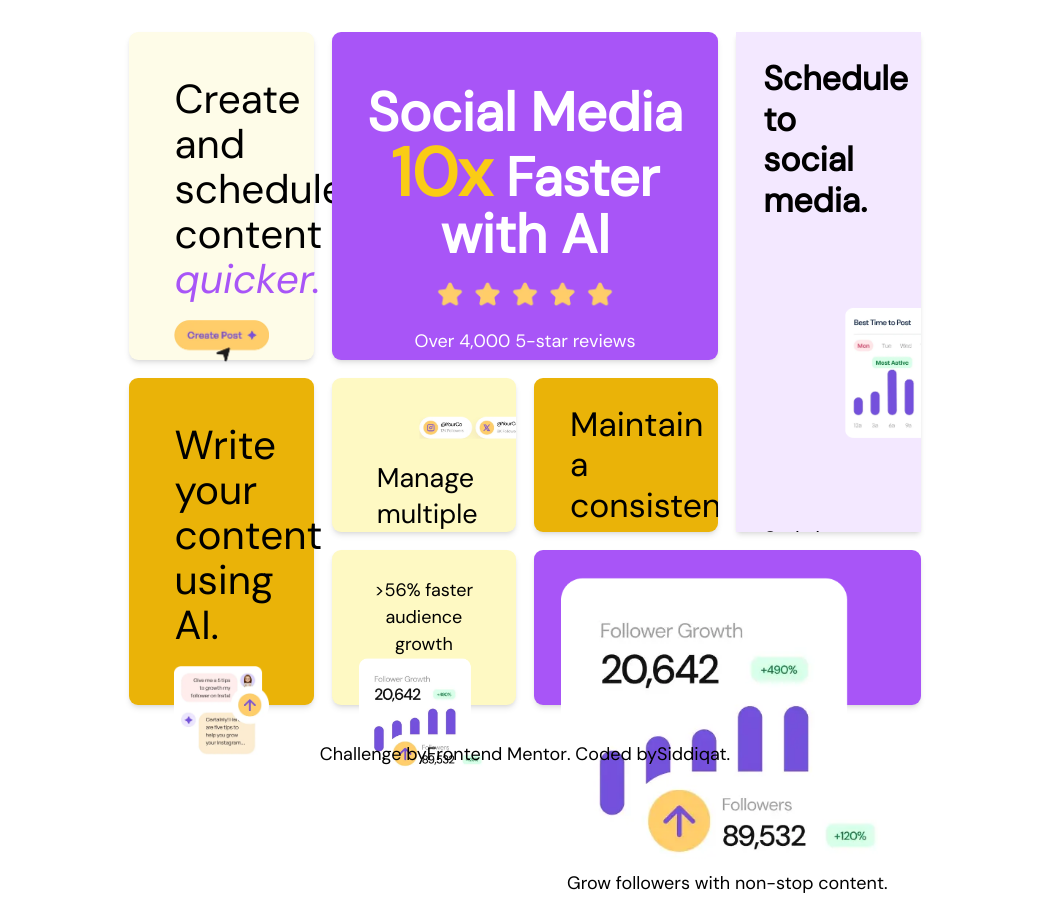
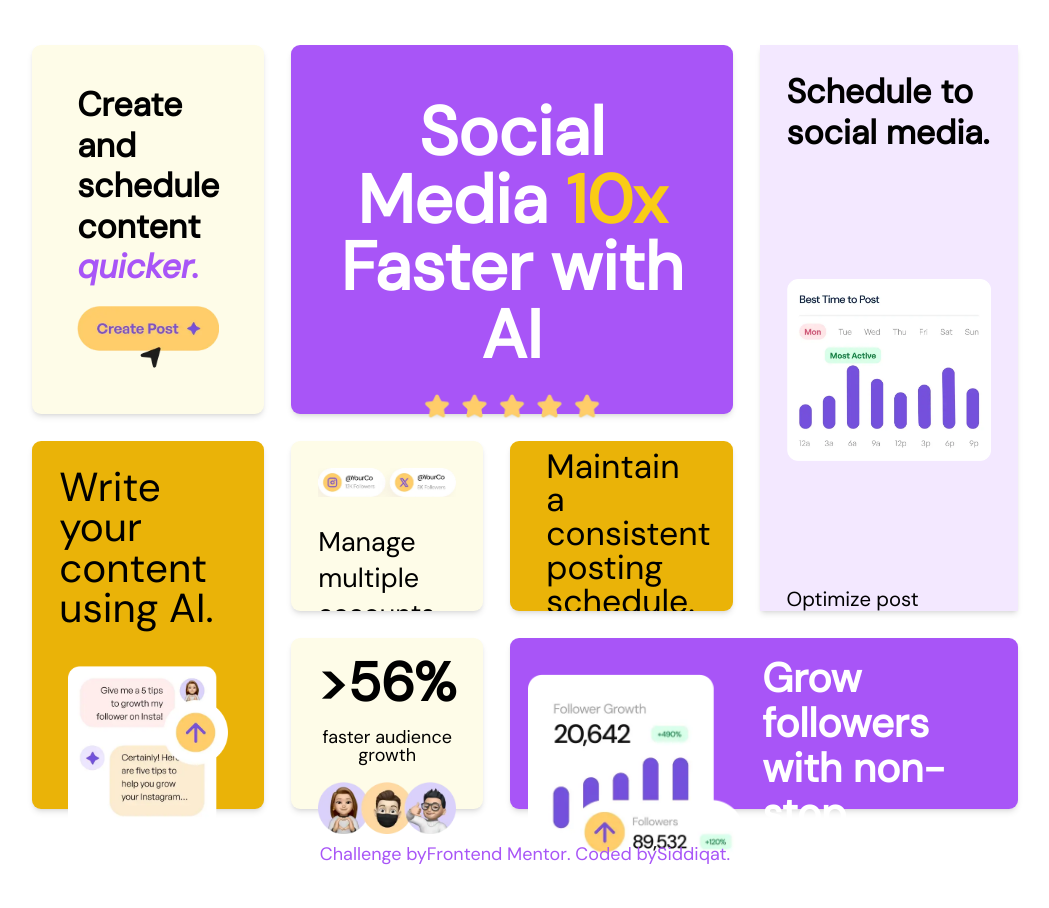
Before and after one commit to Siddami/Bento-grid, a plain HTML site: page index.html in a window 1280 px wide. Shown: the whole page, without its empty margins (115-1164 px from the left). Drawn offline with nearby package versions, Linux system fonts and the light colour scheme.

Commit message:
fixed desktop grid

```diff
--- a/index.html
+++ b/index.html
@@ -15,15 +15,15 @@
   <title>Frontend Mentor | Bento grid</title>
 </head>
 <body>
-  <div class="flex flex-col items-center justify-center h-screen p-6 w-[85%] m-auto">
-    <div class="grid grid-cols-4 grid-rows-4 gap-4 p-4 w-4/5 h-[95%]">
+  <div class="flex flex-col items-center justify-cente p-6 m-auto">
+    <div id="grid-container" class="grid grid-cols-4 grid-rows-4 gap-6 p-4 w-5/6 h-screen">
         <section
             id="box 1"
-            class="box bg-yellow-50 rounded-lg shadow-md p-10 text-left row-span-2">
-              <div class="flex flex-col gap-4">
-                  <h2 class="text-4xl">
+            class="box bg-yellow-50 rounded-lg shadow-md p-10 text-left row-span-2 h-full">
+              <div class="flex h-full flex-col flex-auto justify-center gap-4">
+                  <h2 class="text-3xl font-bold">
                     Create and schedule content
-                    <em class="text-purple-500 text-4xl">quicker.</em>
+                    <em class="text-purple-500 text-3xl font-bold">quicker.</em>
                   </h2>
                   <img
                     class="w-48"
@@ -33,69 +33,76 @@
         </section>
         <section
             id="box 2"
-            class="box bg-purple-500 rounded-lg shadow-md p-6 text-center text-white col-span-2 row-span-2">
-                <div class="flex flex-col justify-center items-center gap-4">
-                    <h2 class="text-5xl font-semibold mt-6">
+            class="box bg-purple-500 rounded-lg shadow-md p-6 text-center text-white col-span-2 row-span-2 h-full">
+                <div class="flex flex-col flex-auto justify-center items-center gap-5">
+                    <h2 class="text-6xl font-semibold mt-6">
                       Social Media <span class="text-6xl text-yellow-400 font-bold">10x</span> Faster with AI
                     </h2>
                     <img
                         class="w-40 m-auto"
                         src="./assets/images/illustration-five-stars.webp"
                         alt="five stars"/>
-                    <p class="mb-4">Over 4,000 5-star reviews</p>
+                    <p>Over 4,000 5-star reviews</p>
                 </div>
         </section>
-        <section id="box 3" class="box bg-purple-100 roundedtext-4xl font-semibold-lg shadow-md p-6 row-span-3 overflow-hidden">
-            <div class="flex flex-col gap-28">
+        <section id="box 3" class="box bg-purple-100 roundedtext-4xl font-semibold-lg shadow-md p-6 row-span-3 overflow-hidden h-full leading-none">
+            <div class="flex flex-col flex-auto gap-28">
                 <h2 class="text-3xl font-semibold">
                   Schedule to social media.
                 </h2>
                 <img
-                  class="scale-[2.5] pl-16"
                   src="./assets/images/illustration-schedule-posts.webp" alt="schedule posts" />
-                <p> Optimize post timings to publish content at the perfect time for your audience.</p>
+                <p class="text-lg leading-tight pb-4"> Optimize post timings to publish content at the perfect time for your audience.</p>
             </div>
         </section>
         <section
             id="box 4"
-            class="box bg-yellow-500 rounded-lg shadow-md p-6 text-left row-start-3 row-span-2">
-                <div class="flex flex-col p-4 gap-4 text-4xl">
+            class="box bg-yellow-500 rounded-lg shadow-md p-2 text-left row-start-3 row-span-2 h-full">
+                <div class="flex flex-col justify-center items-center flex-auto p-4 gap-8 text-4xl">
                     <h2>Write your content using AI.</h2>
                     <img
-                        class="mb-2"
+                        class="w-[90%]"
                         src="./assets/images/illustration-ai-content.webp" alt=" ai content illustration">
                 </div>
         </section>
-        <section id="box 5" class="box bg-yellow-100 rounded-lg shadow-md p-6 text-left overflow-hidden">
-                <div class="flex flex-col gap-6 p-4">
+        <section id="box 5" class="box bg-yellow-50 rounded-lg shadow-md p-6 text-left overflow-hidden h-full">
+                <div class="flex flex-col flex-grow gap-6 justify-center">
                     <img
-                      class="pl-10 scale-[2.2]"
                       src="./assets/images/illustration-multiple-platforms.webp"
                       alt="multiple platforms">
-                    <h2 class="text-2xl">Manage multiple accounts and platforms.</h2>
+                    <h2 class="text-2xl font-medium">Manage multiple accounts and platforms.</h2>
                 </div>
         </section>
-        <section id="box 6" class="box bg-yellow-500 rounded-lg shadow-md p-6 text-left overflow-hidden">
-              <div class="flex flex-col px-2">
-                <h2 class="text-3xl">Maintain a consistent posting schedule.</h2>
-                <img src="./assets/images/illustration-consistent-schedule.webp" alt="schedule posts"/>
+        <section id="box 6" class="box bg-yellow-500 rounded-lg shadow-md p-2 text-left overflow-hidden h-full">
+              <div class="flex flex-col flex-grow px-6 gap-2">
+                <h2 class="text-3xl leading-none font-medium">Maintain a consistent posting schedule.</h2>
+                <img
+                  class="w-[90%]"
+                  src="./assets/images/illustration-consistent-schedule.webp" alt="schedule posts"/>
               </div>
         </section>
-        <section id="box 6" class="box bg-yellow-100 rounded-lg shadow-md p-6 text-center col-start-2">
-            <h2> >56% faster audience growth</h2>
-            <img
-                src="./assets/images/illustration-grow-followers.webp" alt="grow followers">
+        <section id="box 6" class="box bg-yellow-50 rounded-lg shadow-md p-4 text-center col-start-2 h-full">
+            <div class="flex flex-col flex-grow justify-start items-start px-2 gap-4">
+                <span class="text-5xl block font-bold">>56%</span>
+                <h2>faster audience growth</h2>
+                <img
+                    class="w-40"
+                    src="./assets/images/illustration-audience-growth.webp" alt="grow followers">
+            </div>
         </section>
-        <section id="box 7" class="box bg-purple-500 rounded-lg shadow-md p-6 text-center col-span-2 col-start-3">
-            <img
-                src="./assets/images/illustration-grow-followers.webp"
-                alt=" grow followers" />
-            <h2> Grow followers with non-stop content.</h2>
+        <section id="box 7" class="box bg-purple-500 rounded-lg shadow-md p-4 text-left col-span-2 col-start-3 h-full">
+            <div class="flex flex-auto items-center justify-center gap-4">
+                <img
+                  class="w-48"
+                  src="./assets/images/illustration-grow-followers.webp"
+                  alt=" grow followers" />
+                <h2 class="text-white text-4xl font-bold"> Grow followers with non-stop content.</h2>
+            </div>
         </section>
     </div>
-    <footer class="flex justify-center p-4">
+    <footer class="flex justify-center p-4 text-purple-500">
       Challenge by <a href="https://www.frontendmentor.io?ref=challenge">Frontend Mentor</a>.
-      Coded by <a href="#">Siddiqat</a>.
+      Coded by <a href="https://www.frontendmentor.io/profile/Siddami"> Siddiqat</a>.
     </footer>
   </div>
 </body>
--- a/style.css
+++ b/style.css
@@ -4,4 +4,12 @@
     box-sizing: border-box;
     font-family: "DM Sans", sans-serif;
     font-size: 18px;
+    line-height: 1;
 }
+
+
+@media (max-width:1300px) {
+    #grid-container{
+        grid-template-columns: 1fr 1fr;
+    }
+}
```
